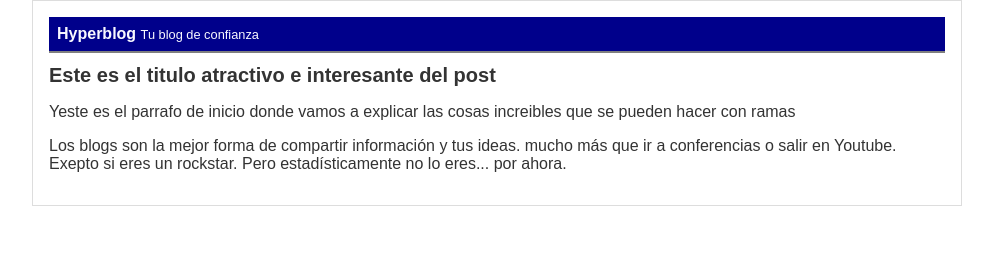
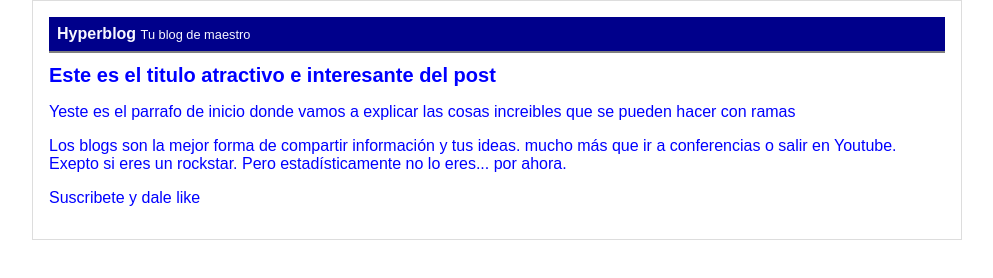
Before and after one commit to sabrinavalerioh/hyperblog, a plain HTML site: page index.html in a window 1280 px wide. Shown: the whole page, without its empty margins (143-1136 px from the left). Drawn offline with Linux system fonts and the light colour scheme.

Commit message:
Agregue suscripcion, cambie la cabecera maestra y puse todo azul

```diff
--- a/css/index.css
+++ b/css/index.css
@@ -1,6 +1,6 @@
 body
 {
-    color: #333;
+    color: blue;
     text-align: center;
     font-family: "Arial";
     font-size: 16px;
--- a/index.html
+++ b/index.html
@@ -12,7 +12,7 @@
         <div id="cabecera">
             Hyperblog
             <span id="tagline">Tu blog de
-            confianza </span>
+            maestro</span>
         </div>
         <div id="post">
             <h1>Este es el titulo
@@ -31,6 +31,7 @@
                 un rockstar. Pero
                 estadísticamente no lo
                 eres... por ahora.</p>
+                <p>Suscribete y dale like</p>
         </div>
     </div>
 </body>
```
